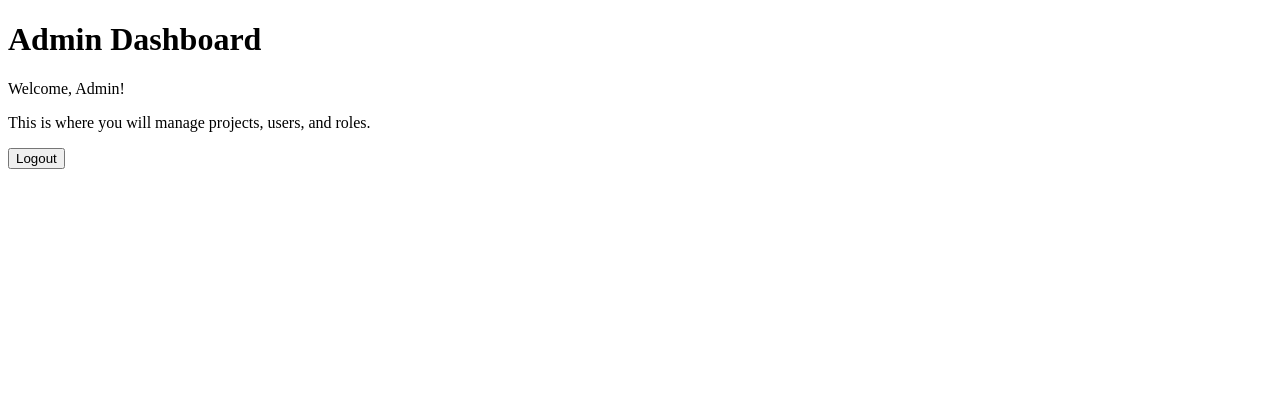
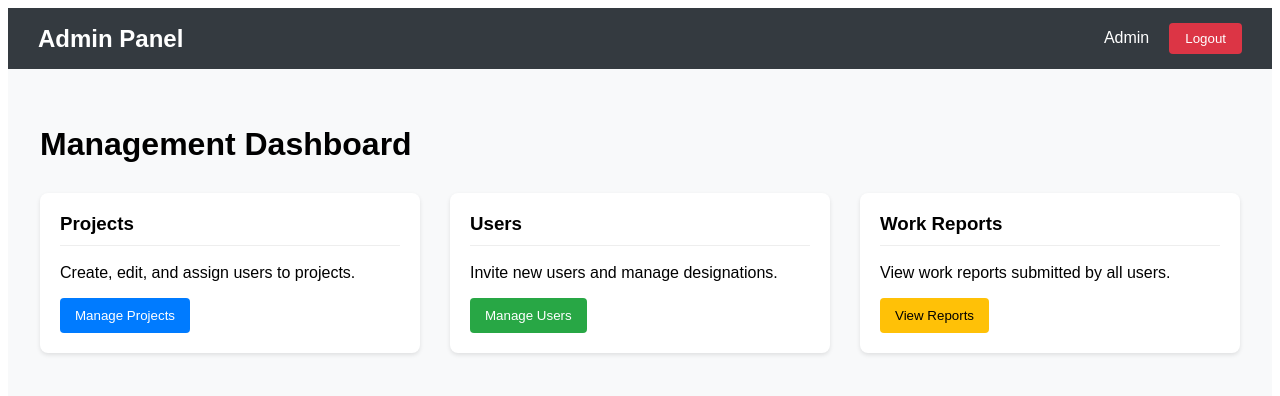
Before and after one commit to ryz3006/OneTeam, a React (Vite) app in the folder apps/admin-ui/: page /dashboard in a window 1280 px wide. Shown: the top 396 px of the page. Built offline with nearby package versions, Linux system fonts and the light colour scheme; no server answers.

Commit message:
Update AdminDashboardPage.jsx

```diff
--- a/apps/admin-ui/src/pages/AdminDashboardPage.jsx
+++ b/apps/admin-ui/src/pages/AdminDashboardPage.jsx
@@ -17,11 +17,50 @@ const AdminDashboardPage = () => {
   };
 
   return (
-    <div>
-      <h1>Admin Dashboard</h1>
-      <p>Welcome, {user ? user.email : 'Admin'}!</p>
-      <p>This is where you will manage projects, users, and roles.</p>
-      <button onClick={handleLogout}>Logout</button>
+    <div style={{ fontFamily: 'sans-serif', backgroundColor: '#f8f9fa', minHeight: '100vh' }}>
+      {/* Header */}
+      <header style={{ backgroundColor: '#343a40', color: 'white', padding: '15px 30px', display: 'flex', justifyContent: 'space-between', alignItems: 'center' }}>
+        <h1 style={{ fontSize: '1.5rem', margin: 0 }}>Admin Panel</h1>
+        <div>
+          <span style={{ marginRight: '20px' }}>{user ? user.email : 'Admin'}</span>
+          <button
+            onClick={handleLogout}
+            style={{ backgroundColor: '#dc3545', color: 'white', border: 'none', padding: '8px 16px', borderRadius: '4px', cursor: 'pointer' }}
+          >
+            Logout
+          </button>
+        </div>
+      </header>
+
+      {/* Main Content */}
+      <main style={{ padding: '30px' }}>
+        <div style={{ maxWidth: '1200px', margin: '0 auto' }}>
+          <h2 style={{ fontSize: '2rem', marginBottom: '30px' }}>Management Dashboard</h2>
+
+          <div style={{ display: 'grid', gridTemplateColumns: 'repeat(auto-fit, minmax(250px, 1fr))', gap: '30px' }}>
+            {/* Project Management Card */}
+            <div style={{ backgroundColor: 'white', padding: '20px', borderRadius: '8px', boxShadow: '0 2px 4px rgba(0,0,0,0.1)' }}>
+              <h3 style={{ marginTop: 0, borderBottom: '1px solid #eee', paddingBottom: '10px' }}>Projects</h3>
+              <p>Create, edit, and assign users to projects.</p>
+              <button style={{ backgroundColor: '#007bff', color: 'white', border: 'none', padding: '10px 15px', borderRadius: '4px', cursor: 'pointer' }}>Manage Projects</button>
+            </div>
+
+            {/* User Management Card */}
+            <div style={{ backgroundColor: 'white', padding: '20px', borderRadius: '8px', boxShadow: '0 2px 4px rgba(0,0,0,0.1)' }}>
+              <h3 style={{ marginTop: 0, borderBottom: '1px solid #eee', paddingBottom: '10px' }}>Users</h3>
+              <p>Invite new users and manage designations.</p>
+              <button style={{ backgroundColor: '#28a745', color: 'white', border: 'none', padding: '10px 15px', borderRadius: '4px', cursor: 'pointer' }}>Manage Users</button>
+            </div>
+
+            {/* Reports Card */}
+            <div style={{ backgroundColor: 'white', padding: '20px', borderRadius: '8px', boxShadow: '0 2px 4px rgba(0,0,0,0.1)' }}>
+              <h3 style={{ marginTop: 0, borderBottom: '1px solid #eee', paddingBottom: '10px' }}>Work Reports</h3>
+              <p>View work reports submitted by all users.</p>
+              <button style={{ backgroundColor: '#ffc107', color: 'black', border: 'none', padding: '10px 15px', borderRadius: '4px', cursor: 'pointer' }}>View Reports</button>
+            </div>
+          </div>
+        </div>
+      </main>
     </div>
   );
 };
```
